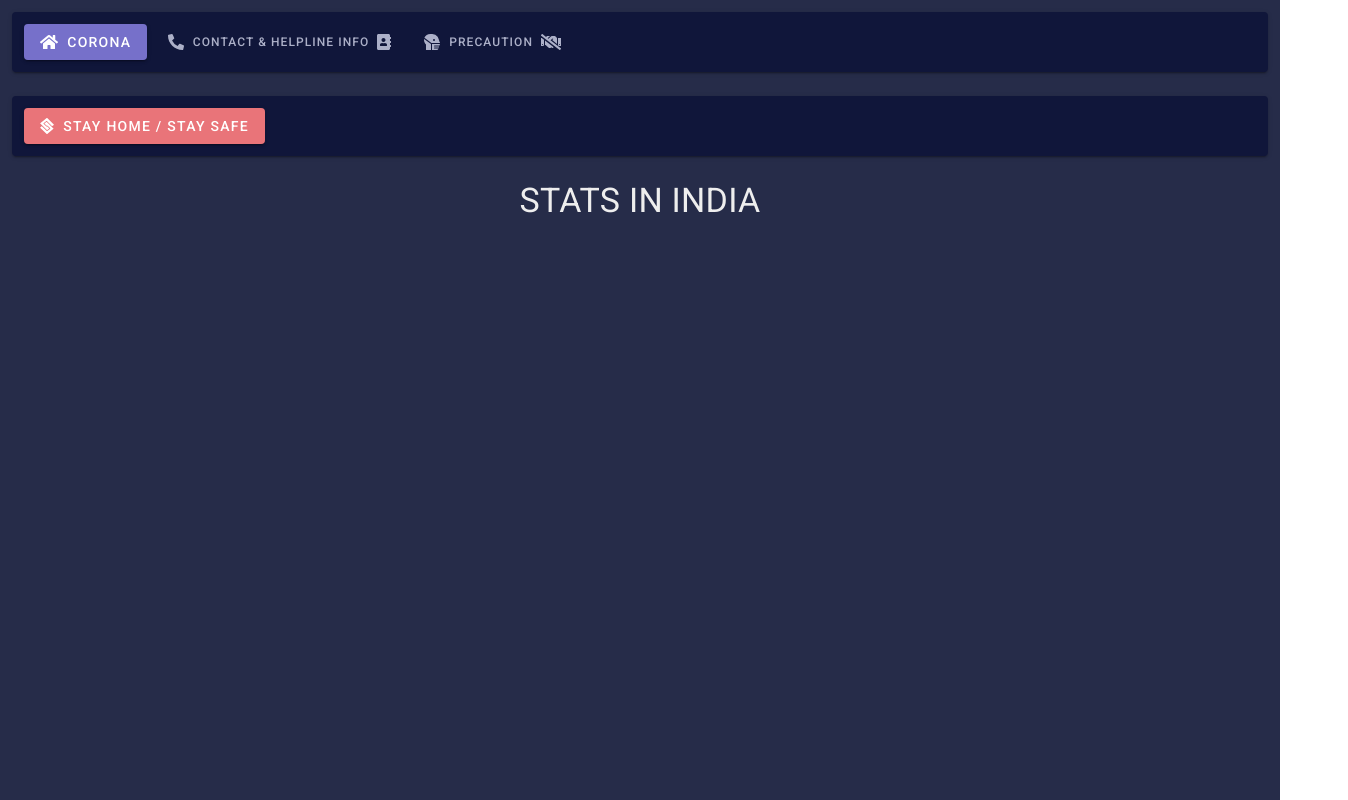
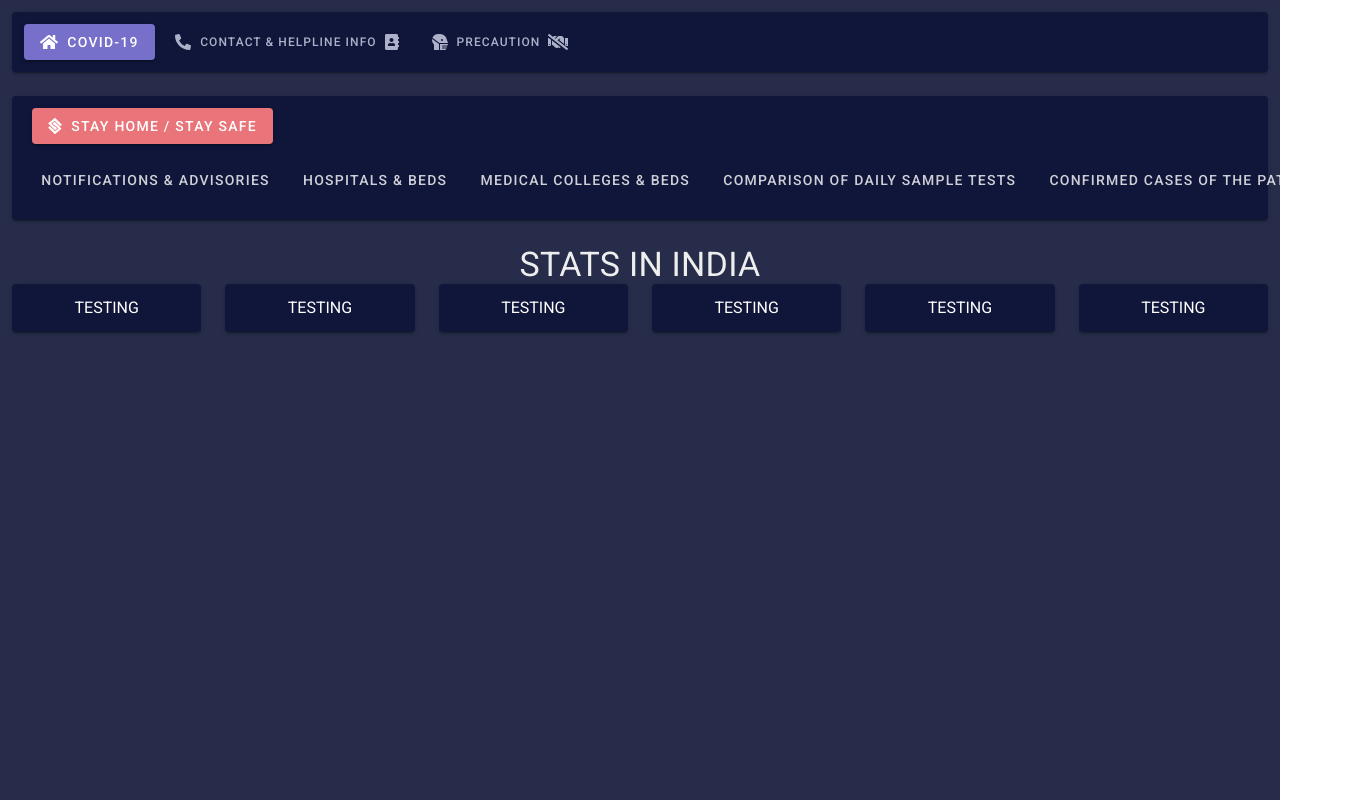
Before and after one commit to ManiSrinivasa1999/covid-19, a Vue app: page / in a window 1280 px wide. Shown: the whole page, 1348 px wide, since content can reach past the window. Built offline with nearby package versions, Linux system fonts and the light colour scheme.

Commit message:
WIP: update tabs in app.vue

```diff
--- a/src/App.vue
+++ b/src/App.vue
@@ -16,7 +16,7 @@
               fas fa-home
             </v-icon>
             <span class="ml-2">
-              CORONA
+              COVID-19
             </span>
           </v-btn>
           <v-btn
@@ -73,6 +73,7 @@
             to="/"
             color="#E4555B"
             dark
+            class="mb-2 ml-2"
           >
             <v-icon
               small
@@ -84,6 +85,33 @@
             </span>
           </v-btn>
           <br>
+          <v-spacer></v-spacer>
+          <v-btn-toggle
+            v-model="text"
+            color="deep-purple accent-3"
+            group
+            borderless
+          >
+            <v-btn value="notifications" to="/notifications" dark>
+              Notifications & advisories
+            </v-btn>
+
+            <v-btn value="hospitals" to="/hospital" dark>
+              Hospitals & beds
+            </v-btn>
+
+            <v-btn value="colleges" to="/medicalcolleges" dark>
+              Medical Colleges & beds
+            </v-btn>
+
+            <v-btn value="comparison" to="/comparison" dark>
+              Comparison of daily sample tests
+            </v-btn>
+
+            <v-btn value="confirmed" to="/confirmed" dark>
+              confirmed cases of the patients.
+            </v-btn>
+          </v-btn-toggle>
         </v-container>
       </v-card>
     </v-container>
@@ -115,6 +143,11 @@ export default {
   mounted() {
     dom.watch();
   },
+  data() {
+    return {
+      // text: 'notifications',
+    };
+  },
 };
 </script>
 
--- a/src/router/index.ts
+++ b/src/router/index.ts
@@ -10,6 +10,54 @@ const routes: Array<RouteConfig> = [
     name: 'Home',
     component: Home,
   },
+  {
+    path: '/contact',
+    name: 'Contact',
+    // route level code-splitting
+    // this generates a separate chunk (about.[hash].js) for this route
+    // which is lazy-loaded when the route is visited.
+    component: () => import(/* webpackChunkName: "about" */ '../views/Contact.vue'),
+  },
+  {
+    path: '/notifications',
+    name: 'Notifications',
+    // route level code-splitting
+    // this generates a separate chunk (about.[hash].js) for this route
+    // which is lazy-loaded when the route is visited.
+    component: () => import(/* webpackChunkName: "about" */ '../views/Notifications.vue'),
+  },
+  {
+    path: '/hospital',
+    name: 'Hospital',
+    // route level code-splitting
+    // this generates a separate chunk (about.[hash].js) for this route
+    // which is lazy-loaded when the route is visited.
+    component: () => import(/* webpackChunkName: "about" */ '../views/Hospital.vue'),
+  },
+  {
+    path: '/medicalcolleges',
+    name: 'MedicalColleges',
+    // route level code-splitting
+    // this generates a separate chunk (about.[hash].js) for this route
+    // which is lazy-loaded when the route is visited.
+    component: () => import(/* webpackChunkName: "about" */ '../views/MedicalColleges.vue'),
+  },
+  {
+    path: '/comparison',
+    name: 'Comparison',
+    // route level code-splitting
+    // this generates a separate chunk (about.[hash].js) for this route
+    // which is lazy-loaded when the route is visited.
+    component: () => import(/* webpackChunkName: "about" */ '../views/Comparison.vue'),
+  },
+  {
+    path: '/confirmed',
+    name: 'Confirmed',
+    // route level code-splitting
+    // this generates a separate chunk (about.[hash].js) for this route
+    // which is lazy-loaded when the route is visited.
+    component: () => import(/* webpackChunkName: "about" */ '../views/Confirmed.vue'),
+  },
 ];
 
 const router = new VueRouter({
--- /dev/null
+++ b/src/views/Comparison.vue
@@ -0,0 +1,13 @@
+<template>
+  <v-container></v-container>
+</template>
+
+<script>
+export default {
+  name: 'Comparison',
+};
+</script>
+
+<style lang="scss" scoped>
+
+</style>
--- /dev/null
+++ b/src/views/Confirmed.vue
@@ -0,0 +1,13 @@
+<template>
+  <v-container></v-container>
+</template>
+
+<script>
+export default {
+  name: 'Confirmed',
+};
+</script>
+
+<style lang="scss" scoped>
+
+</style>
--- /dev/null
+++ b/src/views/Contact.vue
@@ -0,0 +1,13 @@
+<template>
+  <v-container></v-container>
+</template>
+
+<script>
+export default {
+  name: 'Contact',
+};
+</script>
+
+<style lang="scss" scoped>
+
+</style>
--- a/src/views/Home.vue
+++ b/src/views/Home.vue
@@ -6,6 +6,50 @@
     >
       STATS IN INDIA
     </div>
+    <v-row class="text-center">
+      <v-col cols="12" lg="2" md="2" sm="10">
+        <v-card color="#10163A">
+          <div class="text-center white--text pa-3">
+            TESTING
+          </div>
+        </v-card>
+      </v-col>
+      <v-col cols="12" lg="2" md="2" sm="10">
+        <v-card color="#10163A">
+          <div class="text-center white--text pa-3">
+            TESTING
+          </div>
+        </v-card>
+      </v-col>
+      <v-col cols="12" lg="2" md="2" sm="10">
+        <v-card color="#10163A">
+          <div class="text-center white--text pa-3">
+            TESTING
+          </div>
+        </v-card>
+      </v-col>
+      <v-col cols="12" lg="2" md="2" sm="10">
+        <v-card color="#10163A">
+          <div class="text-center white--text pa-3">
+            TESTING
+          </div>
+        </v-card>
+      </v-col>
+      <v-col cols="12" lg="2" md="2" sm="10">
+        <v-card color="#10163A">
+          <div class="text-center white--text pa-3">
+            TESTING
+          </div>
+        </v-card>
+      </v-col>
+      <v-col cols="12" lg="2" md="2" sm="10">
+        <v-card color="#10163A">
+          <div class="text-center white--text pa-3">
+            TESTING
+          </div>
+        </v-card>
+      </v-col>
+    </v-row>
   </v-container>
 </template>
 
@@ -22,7 +66,7 @@ export default {
 <style lang="scss" scoped>
 
 .text-color {
-  color: #EEEEEE;
+  color: #EEEEEE !important;
 }
 
 </style>
--- /dev/null
+++ b/src/views/Hospital.vue
@@ -0,0 +1,13 @@
+<template>
+  <v-container></v-container>
+</template>
+
+<script>
+export default {
+  name: 'Hospital',
+};
+</script>
+
+<style lang="scss" scoped>
+
+</style>
--- /dev/null
+++ b/src/views/MedicalColleges.vue
@@ -0,0 +1,13 @@
+<template>
+  <v-container></v-container>
+</template>
+
+<script>
+export default {
+  name: 'MedicalColleges',
+};
+</script>
+
+<style lang="scss" scoped>
+
+</style>
--- /dev/null
+++ b/src/views/Notifications.vue
@@ -0,0 +1,13 @@
+<template>
+  <v-container></v-container>
+</template>
+
+<script>
+export default {
+  name: 'Notifications',
+};
+</script>
+
+<style lang="scss" scoped>
+
+</style>
```
